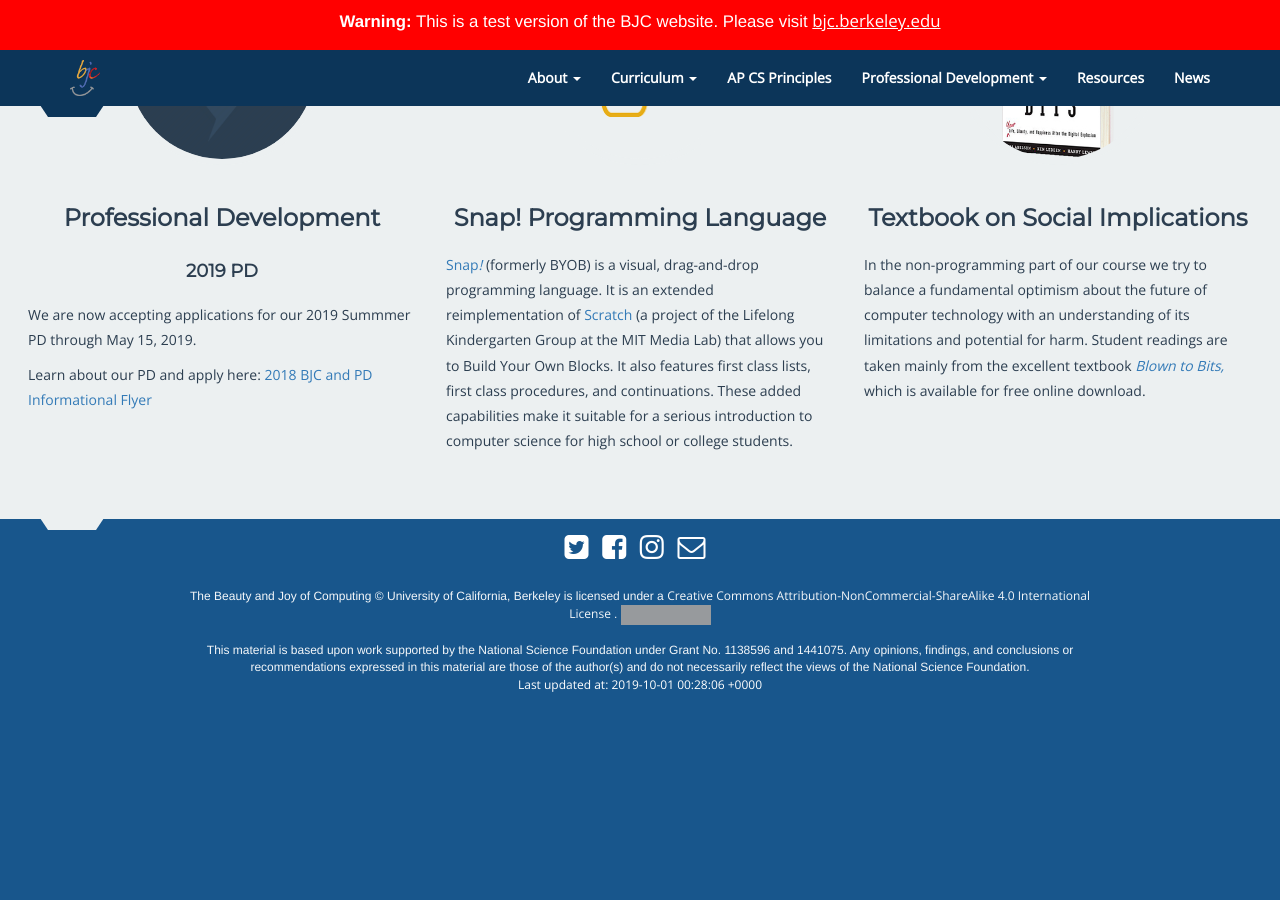
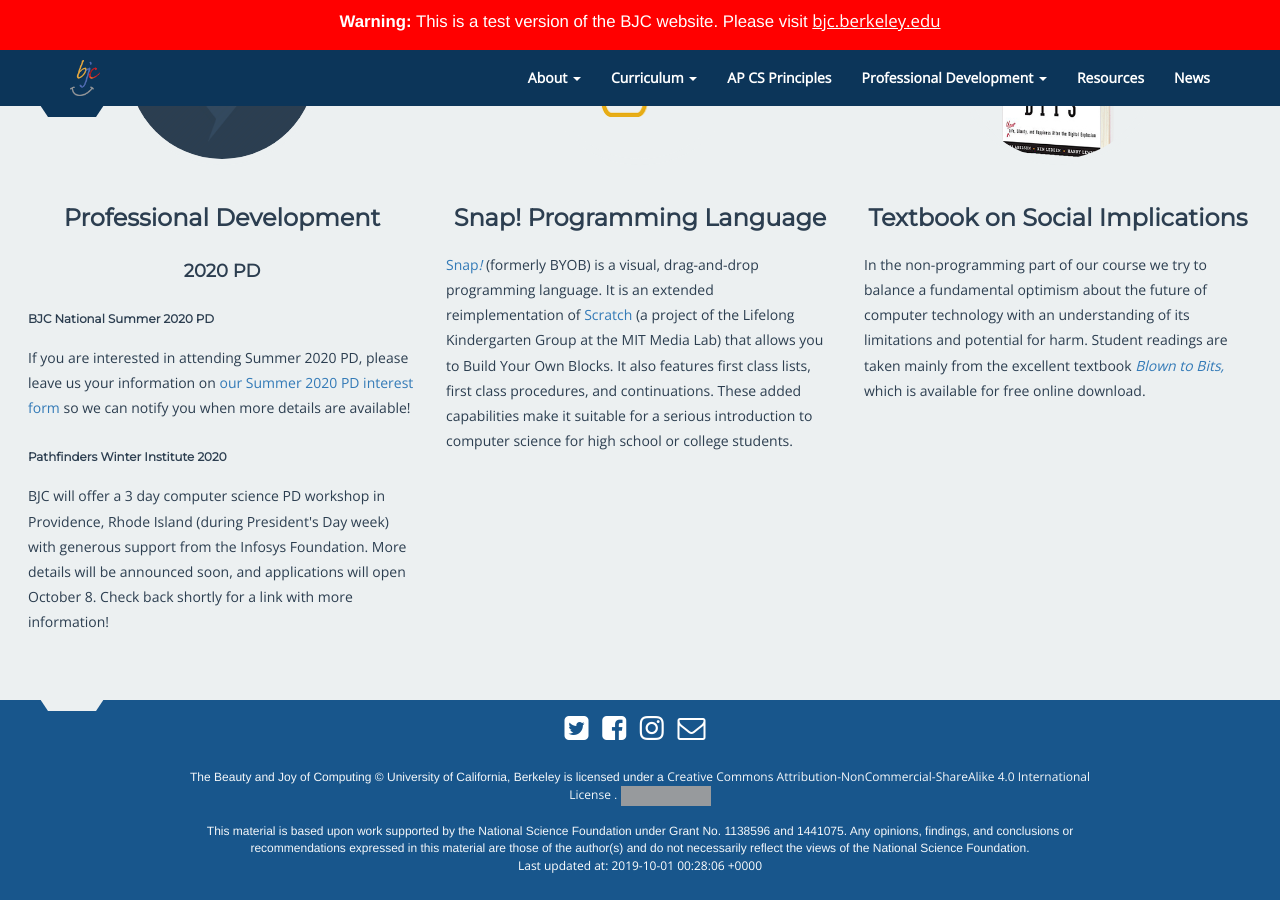
Before and after one commit to beautyjoy/beautyjoy.github.io, a Jekyll site: the page built from index.html, in a window 1280 px wide and 900 px high, scrolled down 1777 px. Built offline with Jekyll 4.4.1, drawn with Linux system fonts in a browser that asks for light colours; before the commit the page ends 2510 px from its top, so only the background shows below that; grey boxes are pictures that could not be loaded.

Commit message:
Updates to 2020 PD Plans

```diff
--- a/_includes/front-page/left-panel.html
+++ b/_includes/front-page/left-panel.html
@@ -7,7 +7,20 @@
 </div>
 <h3 class="text-center">Professional Development</h3>
 
-<h4 class="text-center">2019 PD</h4>
+<h4 class="text-center">2020 PD</h4>
+
+<h4 class="small">BJC National Summer 2020 PD</h4>
+
+<p>If you are interested in attending Summer 2020 PD, please leave us your information on <a href="https://bjc.link/BJCinterest2020">our Summer 2020 PD interest form</a> so we can notify you when more details are available!</p>
+
+<h4 class="small">Pathfinders Winter Institute 2020</h4>
+
+<p>BJC will offer a 3 day computer science PD workshop in Providence, Rhode Island (during President's Day week) with generous support from the Infosys Foundation. More details will be announced soon, and applications will open October 8. Check back shortly for a link with more information!</p>
+
+
+<p>
+
+<!--
 <p>We are now accepting applications for our 2019 Summmer PD through May 15, 2019.</p>
 <p>Learn about our PD and apply here: <a href="{{ site.baseurl }}/summer-pd/">
   2018 BJC and PD Informational Flyer</a></p>
@@ -21,18 +34,6 @@
   </a>
 </h4>
 
-
-<h4 class="small">New York City Public High School Teachers</h4>
-<p>
-  We offer a six-week spring and summer workshop in cooperation with the NYC DOE.
-  <a href="{{ site.nyc_pd_page }}" target="_blank">apply for PD now</a> for summer 2018.
-</p>
-
-<h4 class="small">Everyone Else</h4>
-<p>
-  We offer a three-week summer <a href="{{ site.baseurl }}/summer-pd">professional development workshop</a> for teachers intending to teach BJC the following year. In this workshop, the first and last weeks are done online; the middle week is held face-to-face in one of several locations. <strong>Apply today through June 1, 2018: <a href="https://bjc.link/BJCPDApp2018">https://bjc.link/BJCPDApp2018</a></strong>
-</p>
-
 <h4 class="small">Pathfinders Institute July 15-20, 2018</h4>
 <p>
   BJC will offer free computer science professional development at the Indiana University Bloomington campus July 15-20, 2018 for up to 80 high school teachers with generous support from Infosys Foundation. See the <a href="https://www.infosys.org/infosys-foundation-usa/media/press/Pages/free-cs-training-800-teachers-summer2018.aspx">Pathfinders Institute announcement</a> for more info.
```
